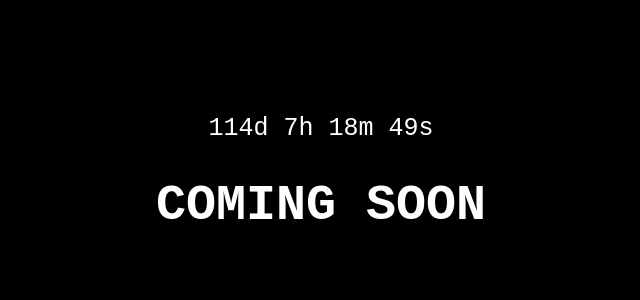
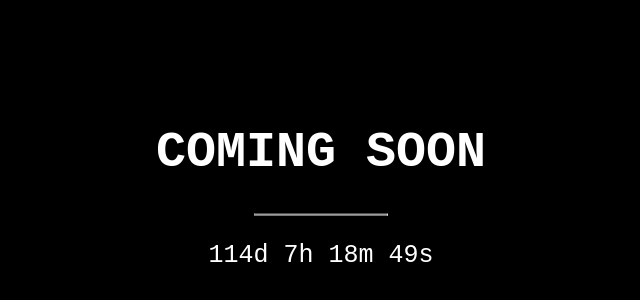
Before and after one commit to minaroid/minaroid, a Next.js app: page / in a window 1280 px wide. Shown: the part 208-508 px from the top of the page, without its empty margins (319-959 px from the left). Built offline with nearby package versions, Linux system fonts and the light colour scheme.

Commit message:
add comming soon page

```diff
--- a/src/pages/index.tsx
+++ b/src/pages/index.tsx
@@ -4,7 +4,7 @@
 
 const Home = () => {
   const countDownDate = new Date("Jan 5, 2024 15:37:25").getTime();
-  const [remainingTime, setRemainingTime] = useState("");
+  const [remainingTime, setRemainingTime] = useState("0d 0h 0m 0s");
 
   useEffect(() => {
     var x = setInterval(function () {
@@ -40,9 +40,9 @@
   return (
     <div className={styles.bgimg}>
       <div className={styles.middle}>
+        <h1>COMING SOON</h1>
+        <hr style={{ width: "40%" }}></hr>
         <p>{remainingTime}</p>
-        <h1>COMING SOON</h1>
-        <br></br>
       </div>
     </div>
   );
--- a/src/styles/index.module.css
+++ b/src/styles/index.module.css
@@ -7,10 +7,6 @@
 }
 
 .bgimg {
-  /* Background image */
-  background: rgb(255, 42, 0);
-  /* background: url("/static/background.png"); */
-  /* Full-screen */
   height: 100%;
   /* Center the background image */
   background-position: center;
@@ -33,9 +29,3 @@
   transform: translate(-50%, -50%);
   text-align: center;
 }
-
-/* Style the <hr> element */
-/* hr {
-  margin: auto;
-  width: 40%; */
-/* } */
```
